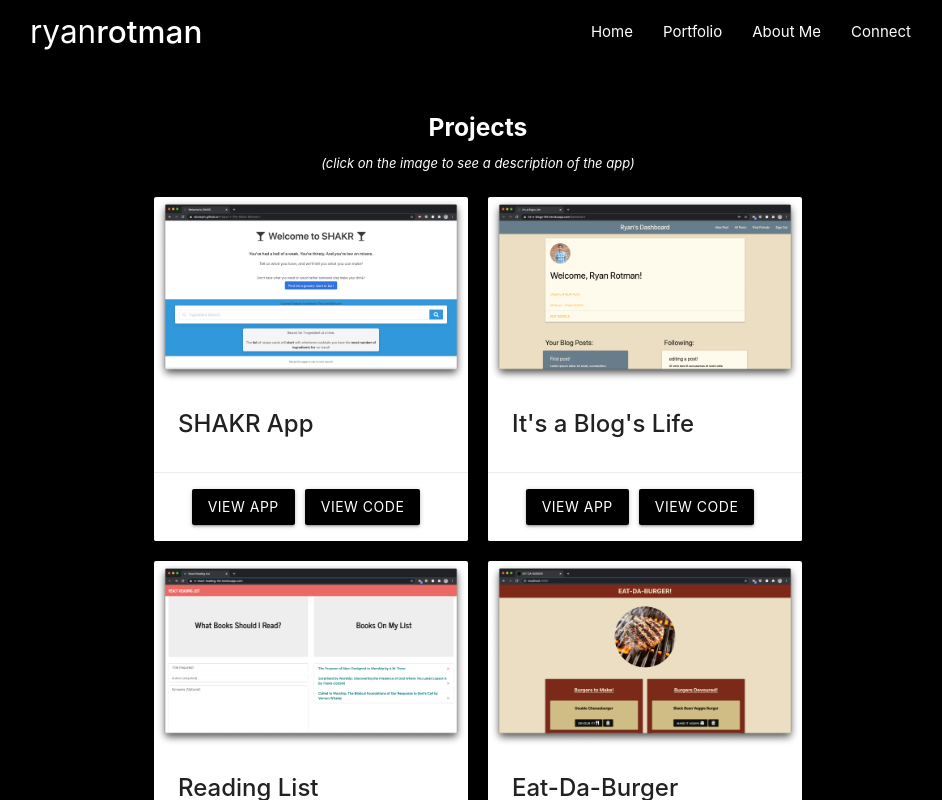
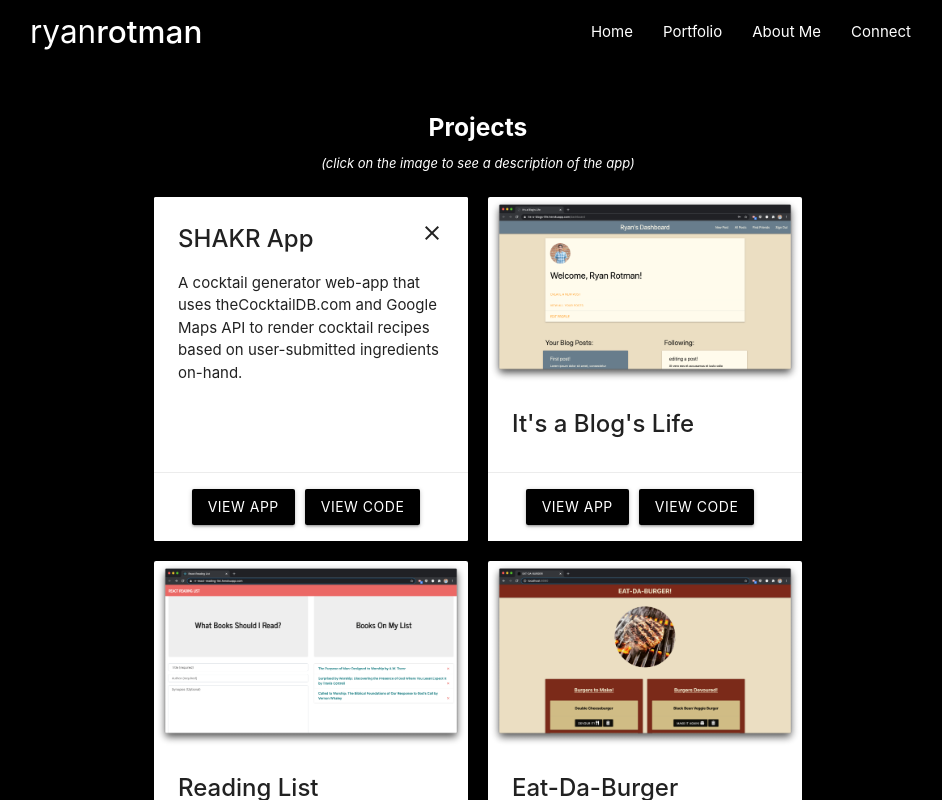
Before and after one commit to ryanrotman/ryanrotman.github.io, a React (Create React App) app: page /portfolio in a window 1280 px wide. Both pictures are taken after a click on the element 473 px from the left and 290 px from the top of the page. Shown: the top 800 px of the page, without its empty margins (162-1104 px from the left). Built offline with nearby package versions, Linux system fonts and the light colour scheme.

Commit message:
switched out state and is shown for useRef() to handle mouse hover effect to open card-reveal section with description

```diff
--- a/src/components/Project/index.js
+++ b/src/components/Project/index.js
@@ -1,11 +1,10 @@
-import { useState } from "react";
+import { useRef } from "react";
 import "./index.css";
 
 function Project(props) {
 
-    // TODO: continue working on this functionality and then apply to Home.js as well
-    const [isShown, setIsShown] = useState(false)
-    console.log("REVEAL STATUS: ", isShown);
+    const activator = useRef();
+    const close = useRef();
 
     return (
         <div className="center-align" id="project-section">
@@ -14,9 +13,9 @@ function Project(props) {
             <div id="project-cards">
                 {props.project.map(project => {
                     return (
-                        <div key={project.id} className="card sticky-action hoverable" onMouseEnter={() => setIsShown(true)} onMouseLeave={() => setIsShown(false)}>
+                        <div key={project.id} className="card sticky-action hoverable" onMouseEnter={() => activator.current.click()} onMouseLeave={() => close.current.click()}>
                             <div className="card-image waves-effect waves-block waves-light">
-                                <img className="activator" id="project-screenshot" src={project.screenshot} />
+                                <img className="activator" id="project-screenshot" ref={activator} src={project.screenshot} />
                             </div>
                             <div className="card-content left-align">
                                 <span className="card-title activator grey-text text-darken-4"><strong>{project.title}</strong></span>
@@ -25,10 +24,10 @@ function Project(props) {
                                 <a className="waves-effect waves-light btn" href={project.app} target="_blank">View App</a>
                                 <a className="waves-effect waves-light btn" href={project.code} target="_blank">View Code</a>
                             </div>
-                            {isShown ? <div className="card-reveal left-align">
-                                <span className="card-title grey-text text-darken-4"><strong>{project.title}</strong><i className="material-icons right">close</i></span>
+                            <div className="card-reveal left-align">
+                                <span className="card-title grey-text text-darken-4"><strong>{project.title}</strong><i className="material-icons right" ref={close}>close</i></span>
                                 <p>{project.description}</p>
-                            </div> : ""}
+                            </div>
                         </div>
                     )
                 })}
```
